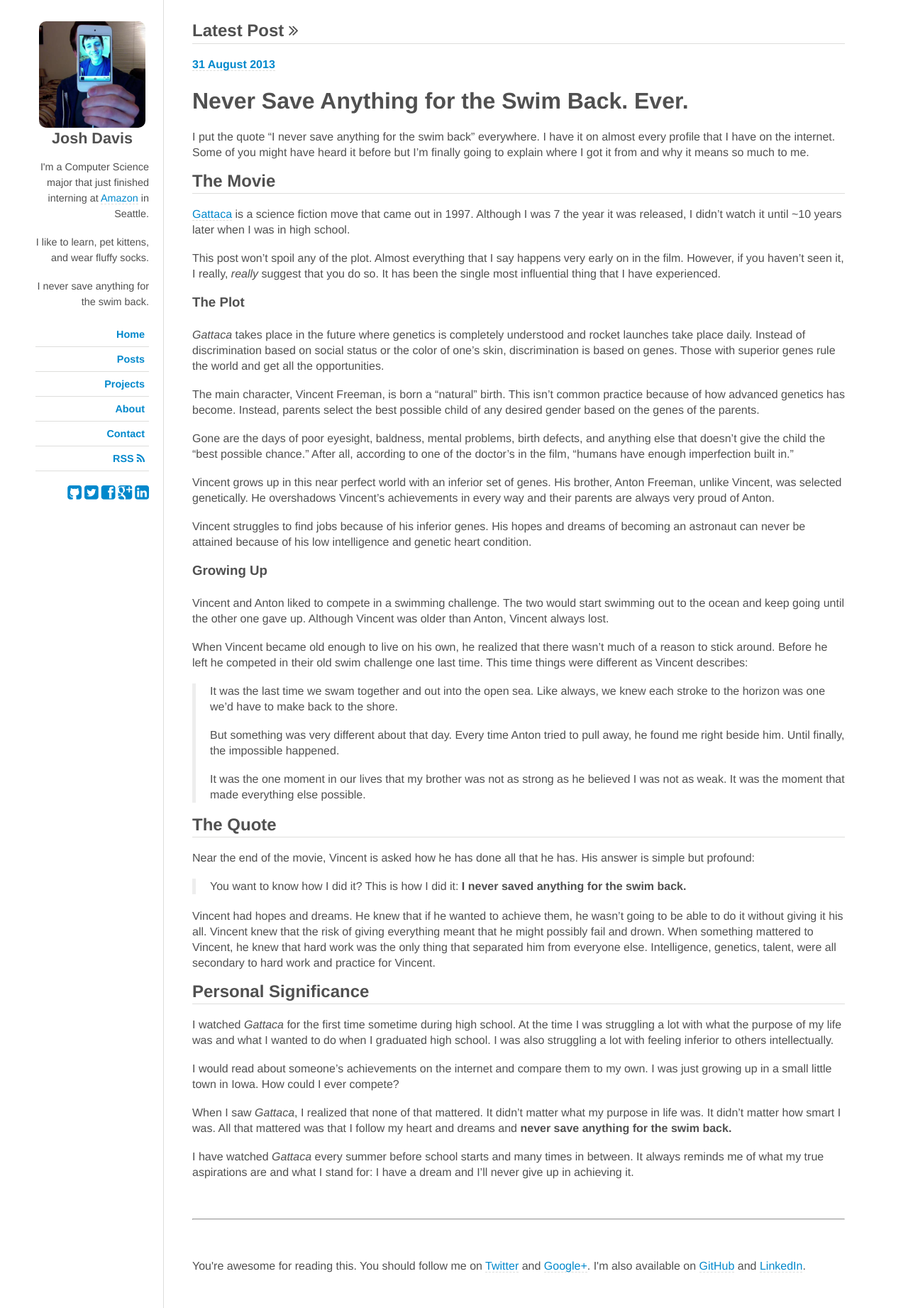
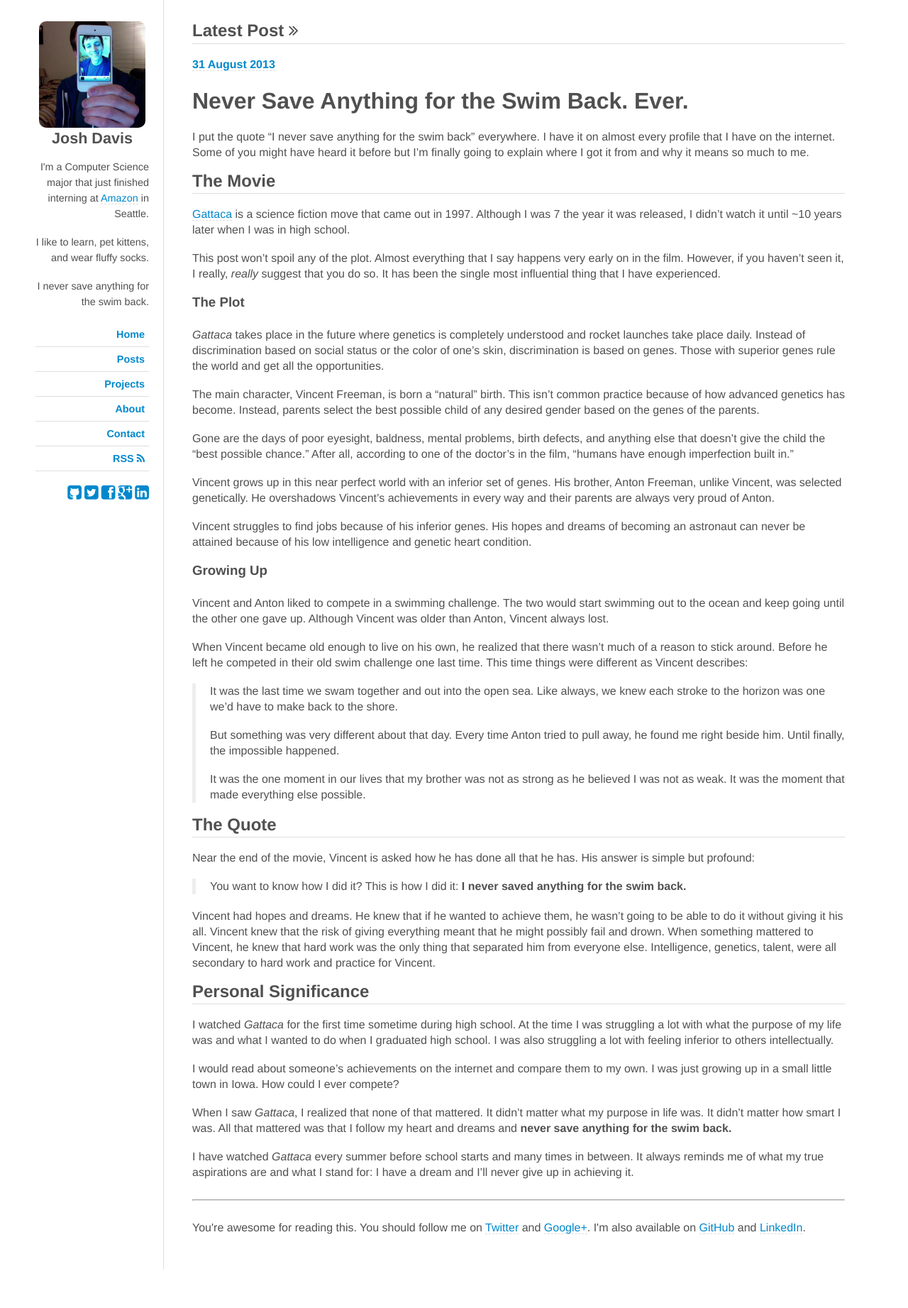
Before and after one commit to jdavis/jdavis.github.com, a Jekyll site: the page built from index.html, in a window 1280 px wide. Shown: the whole page at 71% size. Built offline with Jekyll 4.4.1, drawn with Linux system fonts in a browser that asks for light colours; some web fonts are replaced; Markdown is read by kramdown in place of the engine named in the settings; after the commit the page ends 1789 px from its top, so only the background shows below that.

Commit message:
Smaller end margins

```diff
--- a/css/base.css
+++ b/css/base.css
@@ -278,7 +278,7 @@ div.logo .josh:hover {
 }
 
 div.end {
-    margin: 54px 0;
+    margin: 27px 0;
 }
 
 /*
```
